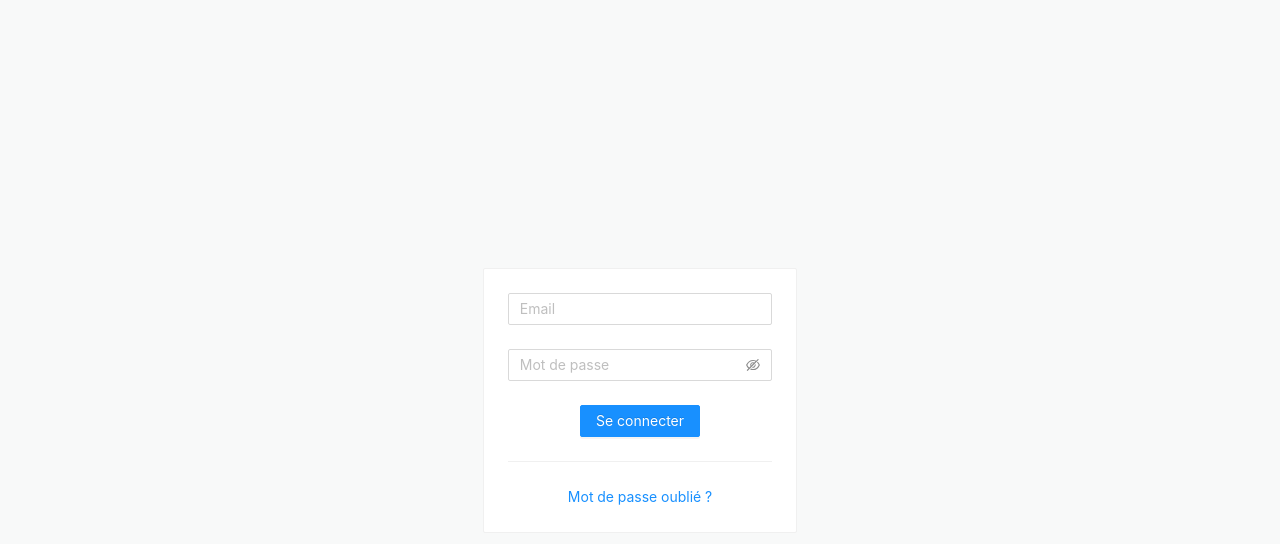
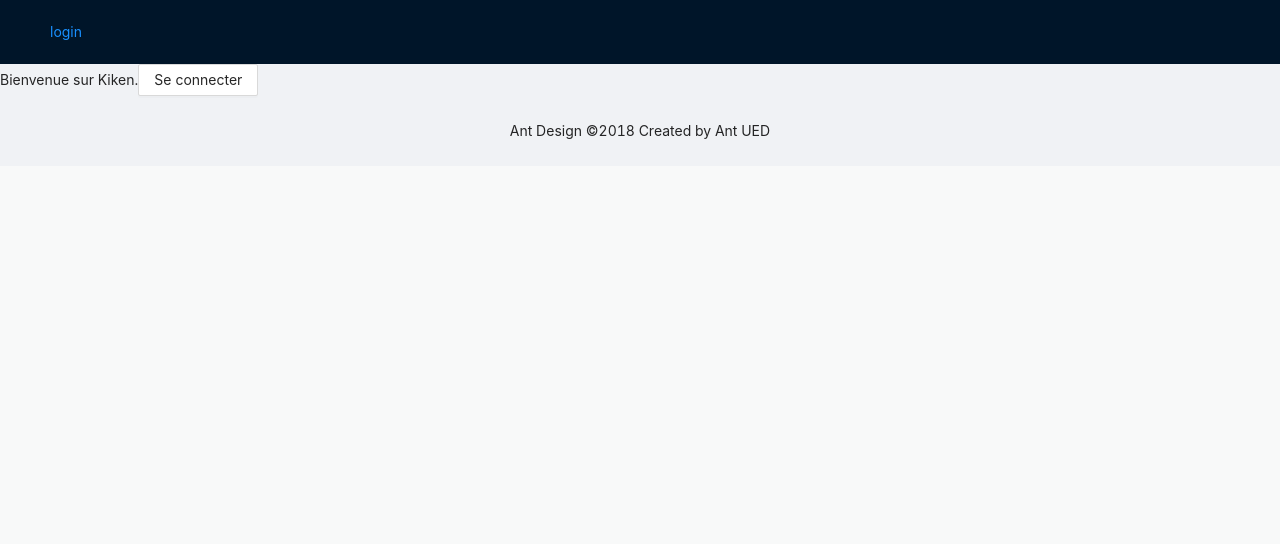
Before and after one commit to shnsaing/yet-another-file-sharing-app, a React app: page / in a window 1280 px wide. Before the commit this address led to /login. Shown: the top 544 px of the page. Built offline with nearby package versions, Linux system fonts and the light colour scheme.

Commit message:
Migrate to React Router. wouter does not provide an alternative to navigate(-1).

```diff
--- a/package.json
+++ b/package.json
@@ -17,7 +17,7 @@
     "react": "^18.2.0",
     "react-dom": "^18.2.0",
     "react-i18next": "^11.18.6",
-    "wouter": "^2.8.0-alpha.2"
+    "react-router-dom": "^6.4.2"
   },
   "devDependencies": {
     "@babel/core": "^7.19.3",
--- a/src/App.tsx
+++ b/src/App.tsx
@@ -1,19 +1,39 @@
 import React, { FC } from 'react';
-import { Redirect, Route, Switch } from 'wouter';
+import { createBrowserRouter, RouterProvider } from 'react-router-dom';
+
 import FoldersPage from './components/Folders';
 import HomePage from './components/Home';
+import DefaultLayout from './components/Layout';
 import LoginPage from './components/Login';
 
+const router = createBrowserRouter([
+  {
+    path: '/',
+    element: <DefaultLayout />,
+    children: [
+      { index: true, element: <HomePage /> },
+      {
+        path: 'home',
+        element: <HomePage />,
+      },
+      {
+        path: 'forgot-password',
+        element: <div>forgotpass</div>,
+      },
+      {
+        path: ':operationToken',
+        element: <FoldersPage />,
+      },
+    ],
+  },
+  {
+    path: 'login',
+    element: <LoginPage />,
+  },
+]);
+
 const App: FC = () => {
-  return (
-    <Switch>
-      <Route path="/login" component={LoginPage} />
-      <Route path="/forgot-password" component={() => <div>forgotpass</div>} />
-      <Route path="/home" component={HomePage} />
-      <Route path="/:operationToken" component={FoldersPage} />
-      <Route path="/" component={() => <Redirect to="/login" />} />
-    </Switch>
-  );
+  return <RouterProvider router={router} />;
 };
 
 export default App;
--- a/src/components/Folders/index.tsx
+++ b/src/components/Folders/index.tsx
@@ -3,14 +3,13 @@ import { FolderOutlined } from '@ant-design/icons';
 import { ColumnsType } from 'antd/lib/table';
 import React, { FC } from 'react';
 import { WithTranslation } from 'react-i18next';
-import { useLocation, useRoute } from 'wouter';
 import { useQuery } from '@tanstack/react-query';
 
 import withDataManager, {
   WithDataManagerProps,
 } from '../../hoc/withDataManager';
-import withDefaultLayout from '../../hoc/withDefaultLayout';
 import withTranslation from '../../hoc/withTranslation';
+import { useParams } from 'react-router-dom';
 
 interface FolderType {
   key: React.Key;
@@ -23,11 +22,10 @@ const FoldersPage: FC<WithTranslation & WithDataManagerProps> = ({
   dataManager,
   t,
 }) => {
-  const [location, setLocation] = useLocation();
-  const [match, params] = useRoute('/:operationToken');
+  const params = useParams();
 
   const getFolders = async () => {
-    const operationToken = (params as any).operationToken;
+    const operationToken = params.operationToken;
     if (operationToken) {
       const folders = await dataManager.getFolders(operationToken);
       return folders.map((folder: FolderType, i: number) => {
@@ -87,4 +85,4 @@ const FoldersPage: FC<WithTranslation & WithDataManagerProps> = ({
   );
 };
 
-export default withTranslation(withDataManager(withDefaultLayout(FoldersPage)));
+export default withTranslation(withDataManager(FoldersPage));
--- a/src/components/Footer/index.tsx
+++ b/src/components/Footer/index.tsx
@@ -1,7 +1,13 @@
 import React from 'react';
+import { Layout } from 'antd';
+const { Footer: BaseFooter } = Layout;
 
 const Footer = () => {
-  return <>Footer</>;
+  return (
+    <BaseFooter style={{ textAlign: 'center' }}>
+      Ant Design ©2018 Created by Ant UED
+    </BaseFooter>
+  );
 };
 
 export default Footer;
--- a/src/components/Home/index.tsx
+++ b/src/components/Home/index.tsx
@@ -1,7 +1,16 @@
+import { Button } from 'antd';
 import React, { FC } from 'react';
+import { Link } from 'react-router-dom';
 
 const HomePage: FC = () => {
-  return <>Bienvenue sur Kiken.</>;
+  return (
+    <>
+      Bienvenue sur Kiken.
+      <Button>
+        <Link to="/login">Se connecter</Link>
+      </Button>
+    </>
+  );
 };
 
 export default HomePage;
--- /dev/null
+++ b/src/components/Layout/index.tsx
@@ -0,0 +1,22 @@
+import React, { FC } from 'react';
+import { Layout } from 'antd';
+import { Outlet } from 'react-router-dom';
+
+import Footer from '../Footer';
+import Navbar from '../Navbar';
+
+const { Content } = Layout;
+
+const DefaultLayout: FC = () => {
+  return (
+    <Layout>
+      <Navbar />
+      <Content>
+        <Outlet />
+      </Content>
+      <Footer />
+    </Layout>
+  );
+};
+
+export default DefaultLayout;
--- a/src/components/Login/index.tsx
+++ b/src/components/Login/index.tsx
@@ -1,7 +1,7 @@
 import React, { FC, useEffect, useState } from 'react';
 import { Button, Card, Divider, Form, Input, notification, Row } from 'antd';
 import { WithTranslation } from 'react-i18next';
-import { useLocation, Link } from 'wouter';
+import { Link, useNavigate } from 'react-router-dom';
 
 import withTranslation from '../../hoc/withTranslation';
 import withDataManager, {
@@ -15,12 +15,12 @@ const LoginPage: FC = ({
   t,
 }: WithTranslation & WithDataManagerProps) => {
   const [loading, setLoading] = useState(false);
-  const [location, setLocation] = useLocation();
+  const navigate = useNavigate();
   const [form] = Form.useForm();
 
   useEffect(() => {
     if (sessionStorage.getItem('token')) {
-      setLocation('/');
+      navigate('/');
     }
   }, []);
 
@@ -29,7 +29,7 @@ const LoginPage: FC = ({
     try {
       const token = await dataManager.login(values.email, values.password);
       sessionStorage.setItem('token', token);
-      setLocation('/');
+      navigate(-1);
     } catch (_) {
       form.resetFields();
       notification.error({
@@ -73,7 +73,7 @@ const LoginPage: FC = ({
               {t('login.submit')}
             </Button>
             <Divider />
-            <Link href="/forgot-password" className="active">
+            <Link to="/forgot-password" className="active">
               {t('forgotPassword')}
             </Link>
           </Row>
--- a/src/components/Navbar/index.tsx
+++ b/src/components/Navbar/index.tsx
@@ -1,7 +1,28 @@
 import React from 'react';
+import { Layout, Menu } from 'antd';
+import { Link } from 'react-router-dom';
+
+const { Header } = Layout;
 
 const Navbar = () => {
-  return <>Navbar</>;
+  return (
+    <Header>
+      <div className="logo" />
+      {/*  <Menu
+        theme="dark"
+        mode="horizontal"
+        defaultSelectedKeys={['2']}
+        items={new Array(15).fill(null).map((_, index) => {
+          const key = index + 1;
+          return {
+            key,
+            label: `nav ${key}`,
+          };
+        })}
+      /> */}
+      <Link to="/login">login</Link>
+    </Header>
+  );
 };
 
 export default Navbar;
--- a/src/hoc/withDefaultLayout.tsx
+++ /dev/null
@@ -1,26 +0,0 @@
-import React from 'react';
-import Footer from '../components/Footer';
-import Navbar from '../components/Navbar';
-
-const withDefaultLayout = <P extends object>(
-  WrappedComponent: React.ComponentType<P>
-) => {
-  const displayName =
-    WrappedComponent.displayName || WrappedComponent.name || 'Component';
-
-  const ComponentWithDefaultLayout = (props: P) => {
-    return (
-      <div>
-        <Navbar />
-        <WrappedComponent {...props} />
-        <Footer />
-      </div>
-    );
-  };
-
-  ComponentWithDefaultLayout.displayName = `withDefaultLayout(${displayName})`;
-
-  return ComponentWithDefaultLayout;
-};
-
-export default withDefaultLayout;
```
Also changed, not shown: 1 other file (tests, documents, lock files or other folders).
